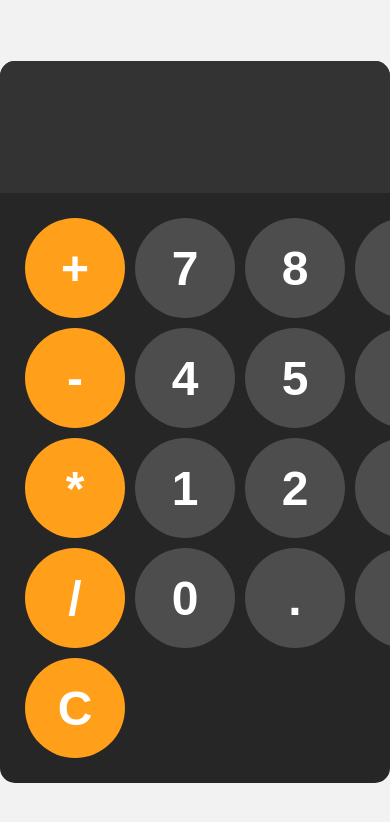
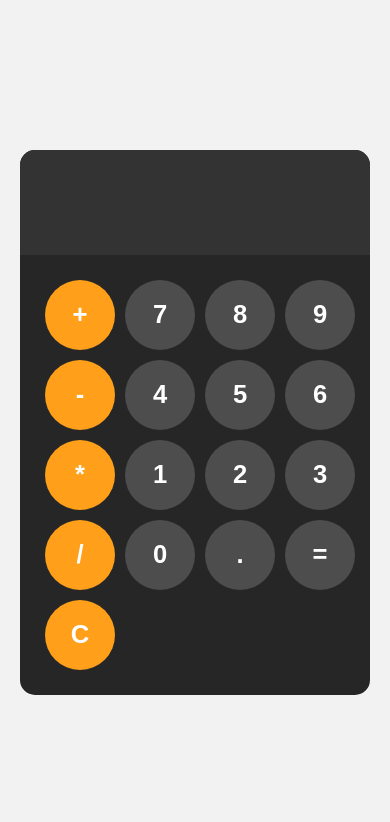
Before and after one commit to usmanjamildebug/Calculator, a plain HTML site: page calculator.html in a window 390 px wide. Drawn offline with Linux system fonts and the light colour scheme.

Commit message:
media query updated

```diff
--- a/css/calculator.css
+++ b/css/calculator.css
@@ -10,13 +10,13 @@ body{
     font-family: Arial, Helvetica, sans-serif;
     background-color: hsl(0, 0%, 15%);
     border-radius: 15px;
-    max-width: 500px;
+    max-width: 350px;
     overflow: hidden;
 }
 #display{
     width: 100%;
-    padding: 20px;
-    font-size: 5rem;
+    padding: 25px;
+    font-size: 3rem;
     text-align: left;
     border: none;
     background-color: hsl(0, 0%, 20%);
@@ -29,13 +29,13 @@ body{
     padding: 25px;
 }
 button{
-    width: 100px;
-    height: 100px;
+    width: 70px;
+    height: 70px;
     border-radius: 50px;
     border: none;
     background-color: hsl(0, 0%, 30%);
     color: white;
-    font-size: 3rem;
+    font-size: 1.6rem;
     font-weight: bold;
     cursor: pointer;
 }
@@ -54,3 +54,9 @@ button:active{
 .operator-btn:active{
     background-color: hsl(35, 100%, 75%);
 }
+@media (max-width:600px){
+    #calculator{
+        height: auto;
+        width: auto;
+    }
+}
```
